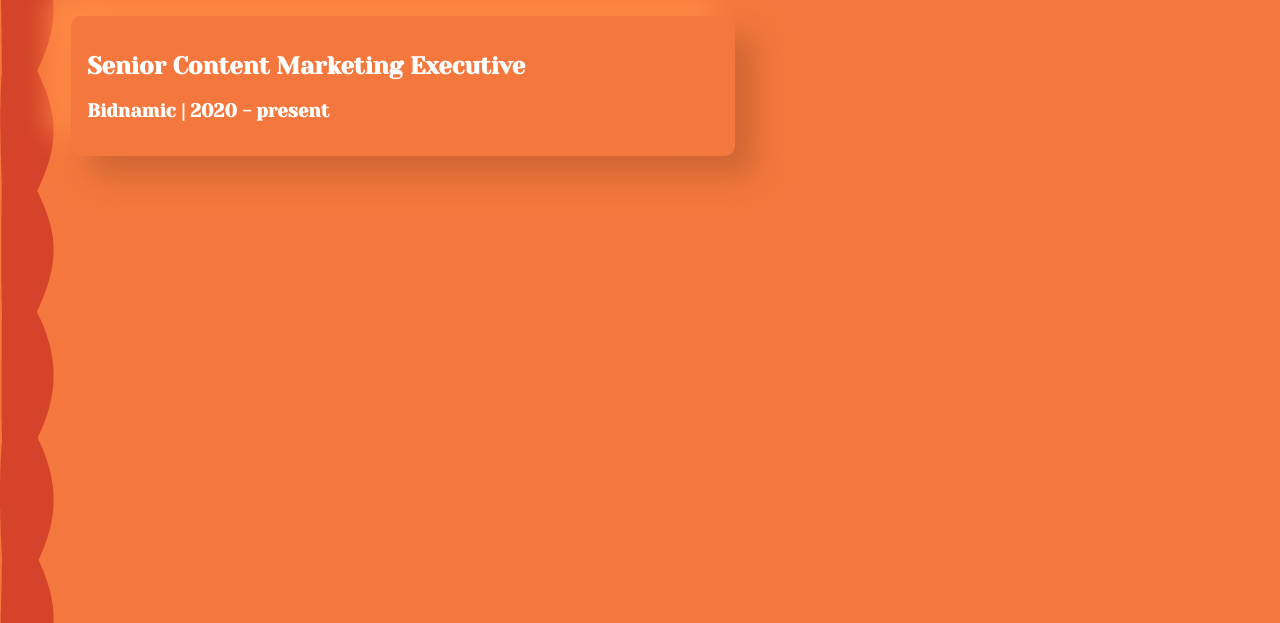
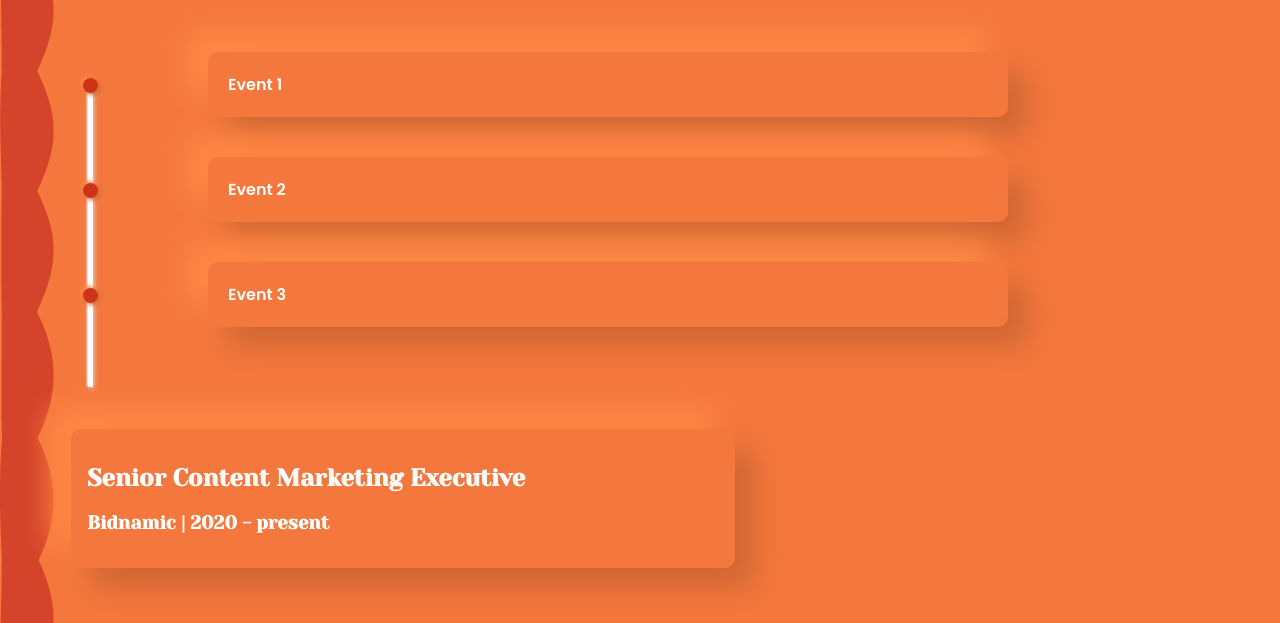
Before and after one commit to oliviam1995/CV, a plain HTML site: page work-experience.html in a window 1280 px wide. Shown: the part 177-800 px from the top of the page. Drawn offline with nearby package versions, Linux system fonts and the light colour scheme; a web font is replaced by a local one.

Commit message:
timeline v1

```diff
--- a/style.css
+++ b/style.css
@@ -7,9 +7,17 @@ body{
     background-color: #f4783d;
 }
 .footernav{
+    margin-top: 40px;
     display:flex;
-    justify-content: space-around;
+    justify-content: space-evenly;
     align-items: center;
+}
+.footernav p{
+    font-size: 1rem;
+}
+.icon{
+    color:white;
+    font-size:20px!important;
 }
 h1,h2,h3,h4{
     font-family: 'Yeseva One', sans-serif;
@@ -101,7 +109,78 @@ nav{
     background-color: #ff8242;
     opacity:1;
 }
-
+.wrapper{
+    width:80%;
+    max-width: 1000px;
+    display:flex;
+    justify-content: center;
+}
+.timeline{
+    list-style: none;
+    padding: 20px 0 20px;
+    position: relative;
+    width:100%;
+}
+.timeline li{
+    margin-bottom: 40px;
+    position: relative;
+    display: flex;
+    justify-content: flex-end;
+}
+.timeline .panel{
+    width: 80%;
+    border-radius: 10px;
+    overflow: hidden;
+    position: relative;
+    background-color: #f4783d;
+    box-shadow: 20px 20px 30px #cf6634,
+     -20px -20px 30px #ff8a46;
+}
+.timeline p{
+    padding: 0 20px 10px 20px;
+}
+.timeline summary{
+    display: block;
+    user-select: none;
+    cursor: pointer;
+    outline: none;
+    padding:20px;
+    margin-bottom: 0px;
+    transition: all 600ms cubic-bezier(0.2, 1, 0.3, 1);
+    font-weight: 600;
+}
+.timeline .panel[open] summary{
+    margin-bottom: 20px;
+    padding-bottom: 20px;
+}
+.timeline summary:hover{
+    background: rgba(220, 108, 55, 0.4);
+}
+.timeline:before{
+    top:50px;
+    bottom:0;
+    left:8%;
+    position:absolute;
+    content:"";
+    width:5px;
+    background-color: #fff;
+    box-shadow: 1px 1px 5px #d9d9d9,
+    -1px -1px 2px #fff;
+}
+.timeline li:before{
+    content:"";
+    width: 15px;
+    height: 15px;
+    border-radius: 50%;
+    position: absolute;
+    top:26px;
+    left:8%;
+    background: #cf3419;
+    margin-left: -5px;
+    z-index:99;
+    box-shadow: 2px 2px 5px #cf6634,
+     -2px -2px 5px #ff8a46;
+}
 .WESection{
     background-color: #f4783d;
     padding:1em 1em;
@@ -113,5 +192,3 @@ nav{
 #WES1{
     width: 50%;
 }
-.WESection h2, .WESection h3{
-    color:#fff
--- a/work-experience.html
+++ b/work-experience.html
@@ -7,6 +7,7 @@
     <link rel="stylesheet" type="text/css" href="style.css" />
     <link rel="preconnect" href="https://fonts.googleapis.com">
     <link rel="preconnect" href="https://fonts.gstatic.com" crossorigin>
+    <link rel="stylesheet" href="https://cdnjs.cloudflare.com/ajax/libs/font-awesome/6.4.0/css/all.min.css" integrity="sha512-iecdLmaskl7CVkqkXNQ/ZH/XLlvWZOJyj7Yy7tcenmpD1ypASozpmT/E0iPtmFIB46ZmdtAc9eNBvH0H/ZpiBw==" crossorigin="anonymous" referrerpolicy="no-referrer" />
     <link href="https://fonts.googleapis.com/css2?family=Yeseva+One&family=Ysabeau+Infant:ital,wght@0,400;0,500;0,600;1,400;1,500;1,700&family=Poppins:ital,wght@0,200;0,400;0,600;1,200;1,400;1,600&display=swap" rel="stylesheet">
     <script src="script.js"></script>
     <title>Work experience | Olivia MacCunn's CV</title>
@@ -24,7 +25,29 @@
         </nav>
     </header>
     <h1 style="padding-left: 5%;">Work experience</h1>
+    <div class="wrapper">
+        <ul class="timeline">
+            <li>
+                <details class="panel">
+                    <summary>Event 1</summary>
+                    <p>Lorem, ipsum dolor sit amet consectetur adipisicing elit. Vero unde voluptatem quasi. Tempora suscipit, nesciunt libero fugit blanditiis maiores culpa quibusdam molestiae aut dolor. Blanditiis facere sed libero excepturi soluta.</p>
+                </details>
+            </li>
+            <li>
+                <details class="panel">
+                    <summary>Event 2</summary>
+                    <p>Lorem, ipsum dolor sit amet consectetur adipisicing elit. Vero unde voluptatem quasi. Tempora suscipit, nesciunt libero fugit blanditiis maiores culpa quibusdam molestiae aut dolor. Blanditiis facere sed libero excepturi soluta.</p>
+                </details>
+            </li>
+            <li>
+                <details class="panel">
+                    <summary>Event 3</summary>
+                    <p>Lorem, ipsum dolor sit amet consectetur adipisicing elit. Vero unde voluptatem quasi. Tempora suscipit, nesciunt libero fugit blanditiis maiores culpa quibusdam molestiae aut dolor. Blanditiis facere sed libero excepturi soluta.</p>
+                </details>
+            </li>
+        </ul>
 
+    </div>
     <div class="WESection" id="WES1">
         <h2>Senior Content Marketing Executive</h2>
         <h3>Bidnamic | 2020 - present</h3>
```
Also changed, not shown: index.html (+2 -1 lines).
